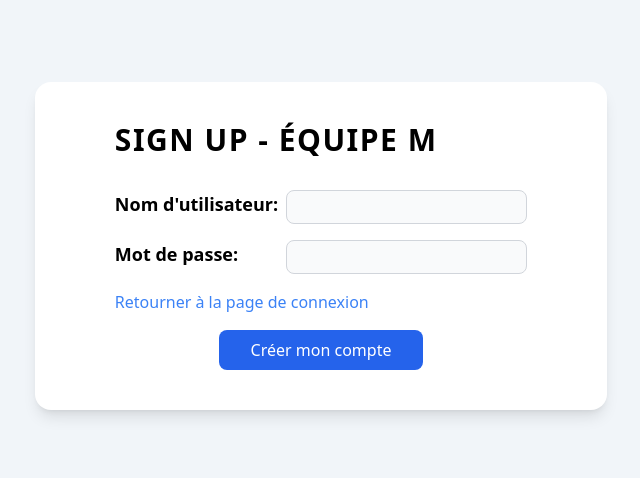
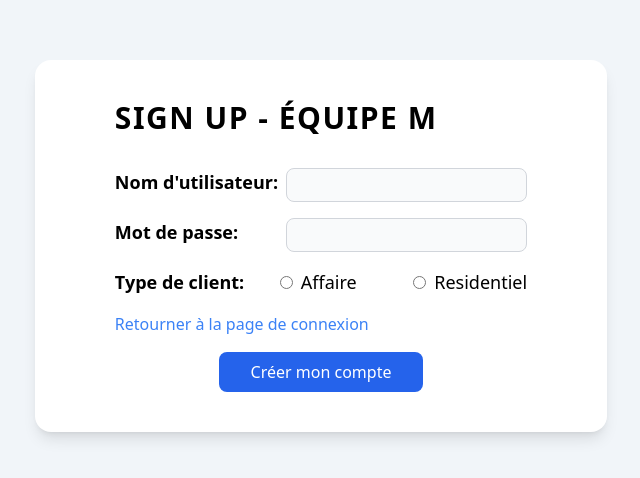
Before and after one commit to LawrenceLiang02/Flask-and-React-Authentication-System, a React (Create React App) app in the folder React_Frontend/: page /signup in a window 1280 px wide. Shown: the part 154-632 px from the top of the page, without its empty margins (319-959 px from the left). Built offline with nearby package versions, Linux system fonts and the light colour scheme.

Commit message:
front and back end password validation

```diff
--- a/React_Frontend/src/pages/signup.tsx
+++ b/React_Frontend/src/pages/signup.tsx
@@ -5,18 +5,45 @@ import { useNavigate  } from 'react-router-dom';
 function Signup(){
     const [username, setUsername] = useState('');
     const [password, setPassword] = useState('');
+    const [user_role, setUserRole] = useState('');
     const navigate = useNavigate();
     const [errorMessage, setErrorMessage] = useState('');
 
     const handleSubmit = async (event: React.FormEvent) => {
         event.preventDefault();
 
+        const capitalLetterRegex = /[A-Z]/;
+        const numberRegex = /\d/;
+        const specialCharacterRegex = /[$%#@!&]/;
+        const validLength = password.length >= 8 && password.length <= 16;
+
+        if (!capitalLetterRegex.test(password)) {
+          setErrorMessage('Password must contain at least one capital letter.');
+          return;
+        }
+
+        if (!numberRegex.test(password)) {
+          setErrorMessage('Password must contain at least one number.');
+          return;
+        }
+
+        if (!specialCharacterRegex.test(password)) {
+          setErrorMessage('Password must contain at least one special character ($%#@!&).');
+          return;
+        }
+
+        if (!validLength) {
+          setErrorMessage('Password must be between 8 to 16 characters in length.');
+          return;
+        }
+
         try {
             const response = await axios.post(
                 'http://localhost/signup',
                 {
                     username: username,
-                    password: password
+                    password: password,
+                    user_role: user_role
                 }
             );
 
@@ -62,6 +89,23 @@ function Signup(){
               />
             </div>
 
+            <div className='flex flex-row items-center justify-between w-full h-full'>
+              <p className='text-lg font-semibold w-2/5'>Type de client:</p>
+              <div className='flex flex-row items-start justify-between w-3/5 h-full'>
+                <div className='text-lg flex flex-row items-center justify-around space-x-2'>
+                  <input type="radio" value="CLIENT_AFFAIRE" name="client" onChange={(e) => setUserRole("CLIENT_AFFAIRE") }/>
+                  <p>Affaire</p>
+                </div>
+
+                <div className='text-lg flex flex-row items-center justify-around space-x-2'>
+                  <input type="radio" value="CLIENT_RESIDENTIEL" name="client" onChange={(e) => setUserRole("CLIENT_RESIDENTIEL") }/>
+                  <p>Residentiel</p>
+                </div>
+              </div>
+
+
+            </div>
+
             <div className='w-full flex flex-col justfiy-start'>
               <a className="text-blue-500 hover:underline ease-in-out duration-200 transition-all" href="/login">Retourner à la page de connexion</a>
             </div>
```
